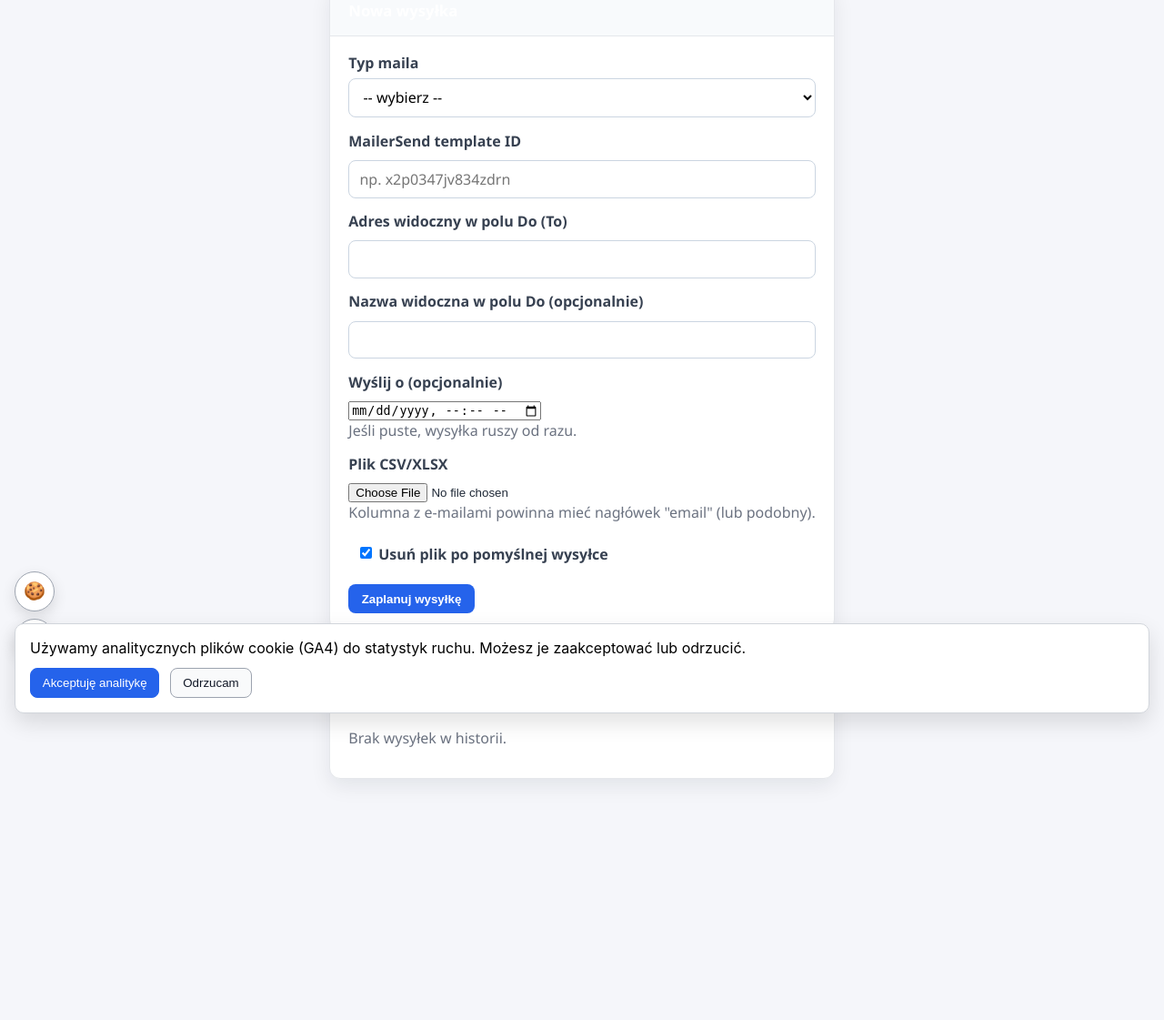
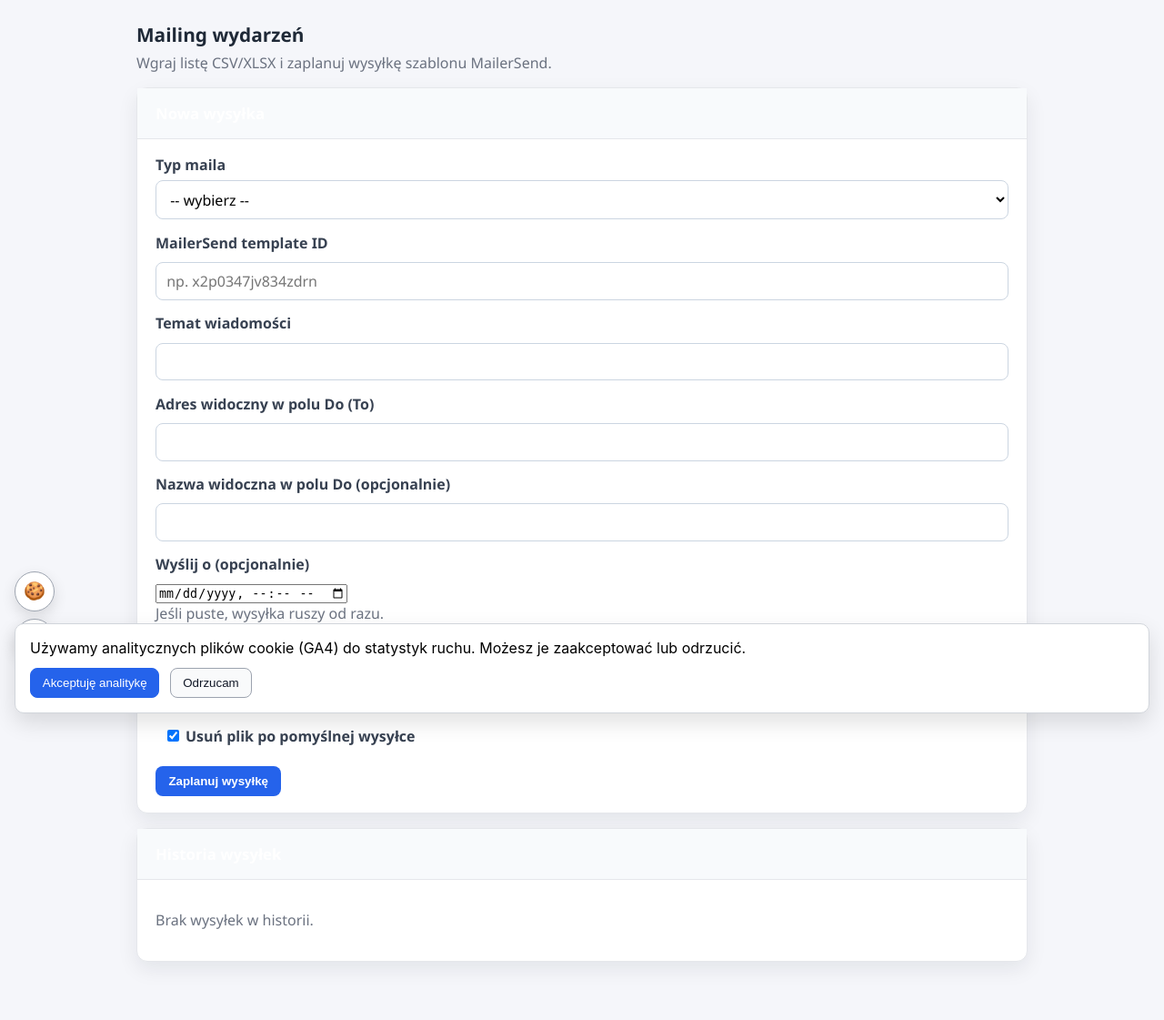
Before and after one commit to KatarzynaMariaElzbieta/psychology_club, a Flask app: template app/templates/roles/mailing.html in a window 1280 px wide. Shown: the whole page at 91% size. Before the commit the page ends 860 px from the top, so only its background shows below. Run offline with Flask 3, Linux system fonts and the light colour scheme; the template is opened without the code that fills it, so the values that code supplies are empty.

Commit message:
fix display form

```diff
--- a/app/mailing_send.py
+++ b/app/mailing_send.py
@@ -4,6 +4,7 @@ from mailersend import EmailBuilder, MailerSendClient
 
 def send_template_email(
     template_id: str,
+    subject: str,
     visible_to: dict,
     bcc_list: list[dict],
     template_data: dict | None = None,
@@ -46,7 +47,7 @@ def send_template_email(
                 personalization.append({"email": email, "data": template_data})
         builder = builder.personalize_many(personalization)
 
-    email = builder.template(template_id).build()
+    email = builder.subject(subject).template(template_id).build()
     response = ms.emails.send(email)
 
     if isinstance(response, dict):
--- a/app/models.py
+++ b/app/models.py
@@ -114,6 +114,7 @@ class MailingBatch(db.Model):
     template_type_id = db.Column(db.Integer, db.ForeignKey("mailing_template_type.id"), nullable=True)
     template_id = db.Column(db.String(120), nullable=False)
     template_data = db.Column(db.Text, nullable=True)
+    subject = db.Column(db.String(255), nullable=False, default="")
     recipient_cache_key = db.Column(db.String(255), nullable=True)
     visible_to_email = db.Column(db.String(255), nullable=False)
     visible_to_name = db.Column(db.String(120), nullable=True)
--- a/app/static/css/admin.css
+++ b/app/static/css/admin.css
@@ -4,6 +4,19 @@
   padding: 0 1rem 2rem;
   font-family: "Segoe UI", Tahoma, sans-serif;
   color: #1f2937;
+}
+
+body[data-admin-ui-version="admin-ui-v3"] {
+  display: block;
+  height: auto;
+  min-height: 100vh;
+  align-items: initial;
+  justify-content: initial;
+  background: #f5f6fa;
+}
+
+body[data-admin-ui-version="admin-ui-v3"] .admin-page {
+  margin-top: 1.5rem;
 }
 
 .admin-header {
--- a/app/templates/roles/mailing.html
+++ b/app/templates/roles/mailing.html
@@ -46,6 +46,10 @@
             <label for="template_id">MailerSend template ID</label>
             <input type="text" id="template_id" name="template_id" placeholder="np. x2p0347jv834zdrn" required>
           </div>
+          <div class="admin-field">
+            <label for="subject">Temat wiadomości</label>
+            <input type="text" id="subject" name="subject" required>
+          </div>
         {% endif %}
         {% if selected_fields %}
           <div class="admin-card" style="margin: 1rem 0;">
@@ -53,6 +57,10 @@
               <h2>Dane do szablonu</h2>
             </div>
             <div class="admin-card__body">
+              <div class="admin-field">
+                <label for="subject">Temat wiadomości</label>
+                <input type="text" id="subject" name="subject" required>
+              </div>
               {% for field in selected_fields %}
                 <div class="admin-field">
                   <label for="tpl_{{ field.key }}">{{ field.label }}</label>
```
Also changed, not shown: app/mailing_jobs.py (+7 -1 lines), app/views/roles.py (+7 -0 lines), migrations/versions/9c1e7d2a4b6f_add_mailing_subjects.py (added, +24 -0 lines).
